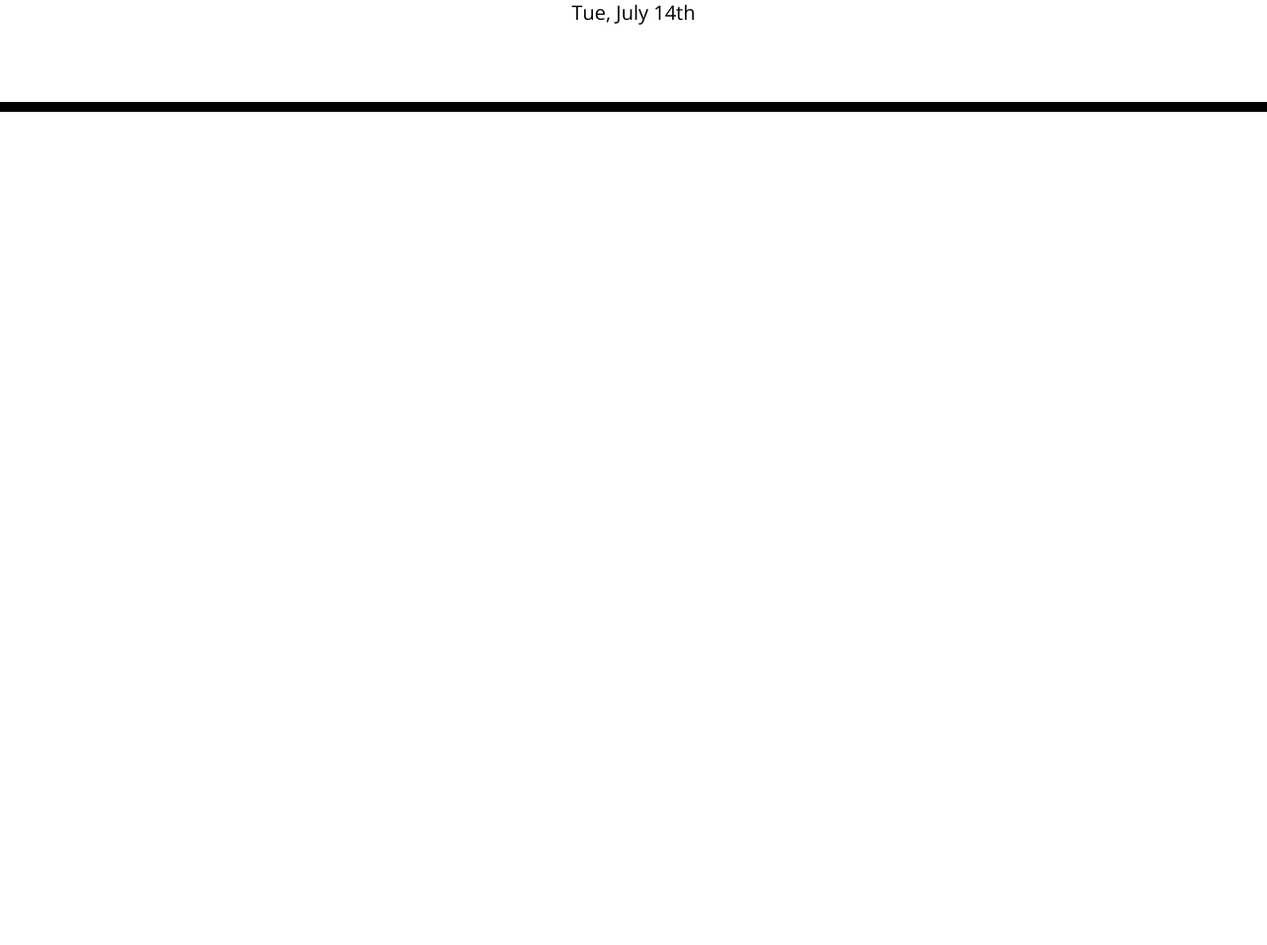
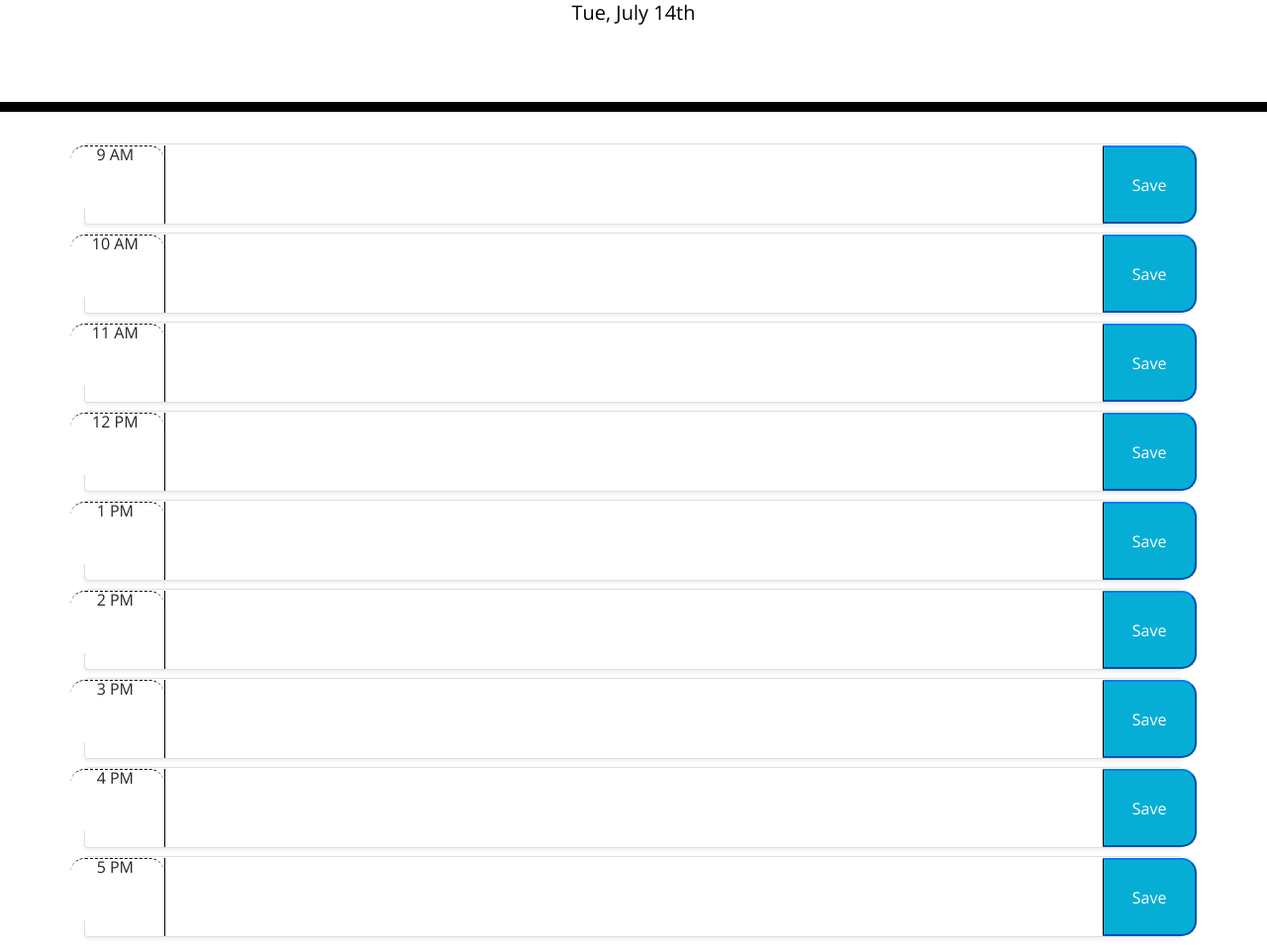
Before and after one commit to brivera14/MyScheduleApp, a plain HTML site: page index.html in a window 1280 px wide. Shown: the part 191-1146 px from the top of the page at 99% size. Before the commit the page ends 800 px from the top, so only its background shows below. Drawn offline with nearby package versions, Linux system fonts and the light colour scheme.

Commit message:
timeblock created in the html file

```diff
--- a/assets/css/style.css
+++ b/assets/css/style.css
@@ -4,7 +4,7 @@ body {
   line-height: 1;
 }
 
-textarea{
+input{
   background: transparent;
   border: none;
   resize: none;
--- a/assets/js/script.js
+++ b/assets/js/script.js
@@ -1,3 +1,4 @@
+var containerEl = document.querySelector("#form-timeblocks")
 // Display current date in the header of the app
 var dateNow = moment().format("ddd, MMMM Do");
 $("#currentDay").text(dateNow);
--- a/index.html
+++ b/index.html
@@ -4,22 +4,15 @@
     <meta charset="UTF-8" />
     <meta name="viewport" content="width=device-width, initial-scale=1.0" />
     <meta http-equiv="X-UA-Compatible" content="ie=edge" />
-    <link
-      rel="stylesheet"
-      href="https://stackpath.bootstrapcdn.com/bootstrap/4.3.1/css/bootstrap.min.css"
-    />
-    <link
-      rel="stylesheet"
-      href="https://use.fontawesome.com/releases/v5.8.1/css/all.css"
-      integrity="sha384-50oBUHEmvpQ+1lW4y57PTFmhCaXp0ML5d60M1M7uH2+nqUivzIebhndOJK28anvf"
-      crossorigin="anonymous"
+    <link rel="stylesheet" href="https://stackpath.bootstrapcdn.com/bootstrap/4.3.1/css/bootstrap.min.css"/>
+    <link rel="stylesheet" href="https://use.fontawesome.com/releases/v5.8.1/css/all.css" integrity="sha384-50oBUHEmvpQ+1lW4y57PTFmhCaXp0ML5d60M1M7uH2+nqUivzIebhndOJK28anvf" crossorigin="anonymous"
     />
     <link
       rel="stylesheet"
       href="https://fonts.googleapis.com/css?family=Open+Sans&display=swap"
     />
     <link rel="stylesheet" href="./assets/css/style.css" />
-    <title>Work Day Scheduler</title>
+    <title>My Schedule App</title>
   </head>
 
   <body>
@@ -28,8 +21,81 @@
       <p class="lead">A simple calendar app for scheduling your work day</p>
       <p id="currentDay" class="lead"></p>
     </header>
+
     <div class="container">
       <!-- Timeblocks go here -->
+      <div class="card shadow-sm mb-2">
+        <div id="nine-am" class="row justify-content">
+          <p id="time" class="hour time-block text-body col-1">9 AM </p>
+          <input type="text" id="nine-event" class="col-10" placeholder="">
+          <button class="saveBtn btn-primary col-1">Save</button>
+        </div>
+      </div>
+
+      <div class="card shadow-sm mb-2">
+        <div id="ten-am" class="row justify-content">
+          <p id="time" class="hour time-block text-body col-1">10 AM </p>
+          <input type="text" id="ten-event" class="col-10" placeholder="">
+          <button class="saveBtn btn-primary col-1">Save</button>
+        </div>
+      </div>
+
+      <div class="card shadow-sm mb-2">
+        <div id="eleven-am" class="row justify-content">
+          <p id="time" class="hour time-block text-body col-1">11 AM </p>
+          <input type="text" id="eleven-event" class="col-10" placeholder="">
+          <button class="saveBtn btn-primary col-1">Save</button>
+        </div>
+      </div>
+
+      <div class="card shadow-sm mb-2">
+        <div id="twelve-pm" class="row justify-content">
+          <p id="time" class="hour time-block text-body col-1">12 PM </p>
+          <input type="text" id="twelve-event" class="col-10" placeholder="">
+          <button class="saveBtn btn-primary col-1">Save</button>
+        </div>
+      </div>
+
+      <div class="card shadow-sm mb-2">
+        <div id="one-pm" class="row justify-content">
+          <p id="time" class="hour time-block text-body col-1">1 PM </p>
+          <input type="text" id="one-event" class="col-10" placeholder="">
+          <button class="saveBtn btn-primary col-1">Save</button>
+        </div>
+      </div>
+
+      <div class="card shadow-sm mb-2">
+        <div id="two-pm" class="row justify-content">
+          <p id="time" class="hour time-block text-body col-1">2 PM </p>
+          <input type="text" id="two-event" class="col-10" placeholder="">
+          <button class="saveBtn btn-primary col-1">Save</button>
+        </div>
+      </div>
+
+      <div class="card shadow-sm mb-2">
+        <div id="three-pm" class="row justify-content">
+          <p id="time" class="hour time-block text-body col-1">3 PM </p>
+          <input type="text" id="three-event" class="col-10" placeholder="">
+          <button class="saveBtn btn-primary col-1">Save</button>
+        </div>
+      </div>
+
+      <div class="card shadow-sm mb-2">
+        <div id="four-pm" class="row justify-content">
+          <p id="time" class="hour time-block text-body col-1">4 PM </p>
+          <input type="text" id="four-event" class="col-10" placeholder="">
+          <button class="saveBtn btn-primary col-1">Save</button>
+        </div>
+      </div>
+
+      <div class="card shadow-sm mb-2">
+        <div id="five-pm" class="row justify-content">
+          <p id="time" class="hour time-block text-body col-1">5 PM </p>
+          <input type="text" id="five-event" class="col-10" placeholder="">
+          <button class="saveBtn btn-primary col-1">Save</button>
+        </div>
+      </div>
+
     </div>
 
     <script src="https://code.jquery.com/jquery-3.4.1.min.js"></script>
```
